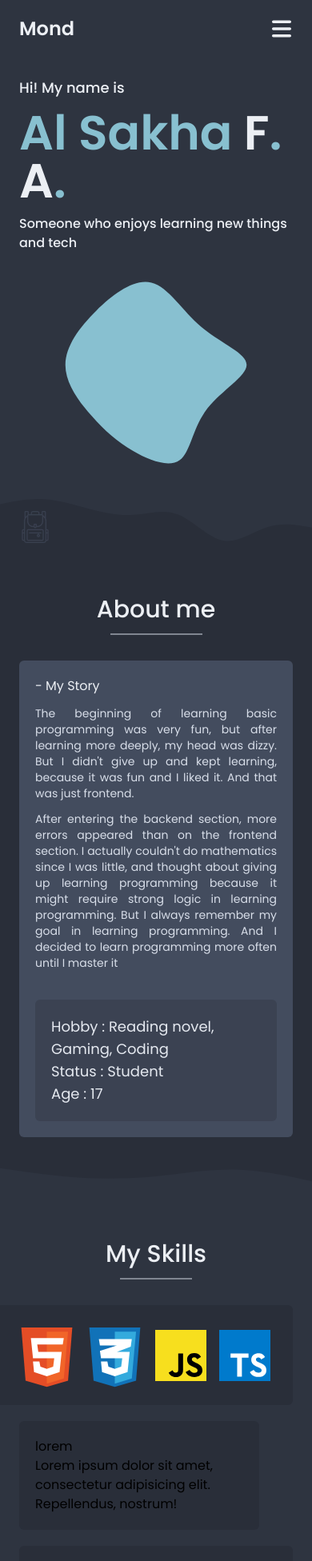
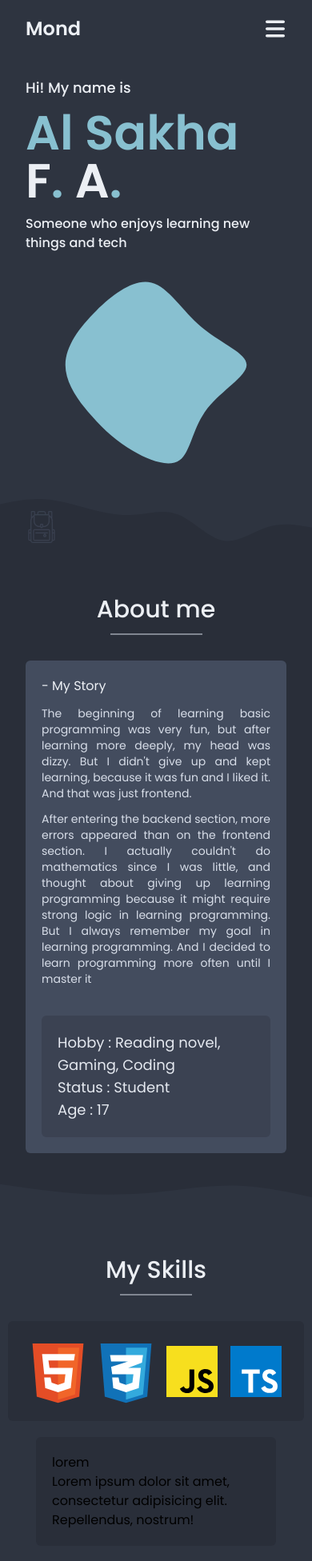
Before and after one commit to FagamBy/Portofolio, a React (Vite) app: page / in a window 390 px wide. Shown: the top 1952 px of the page at 80% size. Built offline with nearby package versions, Linux system fonts and the light colour scheme.

Commit message:
fix: fix layout responsive

```diff
--- a/src/components/Navbar.jsx
+++ b/src/components/Navbar.jsx
@@ -13,7 +13,7 @@ const Navbar = () => {
     });
   }, []);
   return (
-    <nav className={`w-full flex py-5 justify-between items-center top-0 right-0 px-6 big:px-12 xl:px-20 xxl:px-28 z-[1000]
+    <nav className={`w-full flex py-5 justify-between items-center top-0 right-0 px-8 big:px-20 xl:px-36 xxl:px-40 z-[1000]
       fixed ${scroll ? "stickys" : "bstickys"}
       bg-[#2e3440]
       `}
@@ -26,8 +26,7 @@ const Navbar = () => {
           <li
             key={nav.id}
             className={`font-medium cursor-pointer text-[16px] py-[0.3rem] px-2 text-[#ECEFF4] rounded-[0.300rem]
-            transition duration-0
-            hover:bg-[#4C566A] hover:duration-300
+            hover:bg-[#4C566A]
             ${index === navLinks.length - 1 ? "mr-0" : "mr-10"}`}
           >
             <a href={`#${nav.id}`}>{nav.title}</a>
--- a/src/pages/About.jsx
+++ b/src/pages/About.jsx
@@ -5,7 +5,7 @@ import { motion } from "framer-motion";
 const About = () => {
   return (
     <div className="bg-[#292e39] flex flex-col">
-      <div className="spacer layer1 flex items-center justify-start px-6 big:px-12 xl:px-20 xxl:px-28 absolute">
+      <div className="spacer layer1 flex items-center justify-start px-8 big:px-20 xl:px-36 xxl:px-40 absolute">
         <Backpack/>
       </div>
 
@@ -25,7 +25,7 @@ const About = () => {
             ></motion.div>
           </div>
 
-          <div className="flex ss:flex-row flex-col ss:space-y-0 space-y-9 items-center justify-between bg-[#434C5E] mx-6 big:mx-12 xl:mx-20 xxl:mx-28 p-5 mt-8 rounded-md">
+          <div className="flex ss:flex-row flex-col ss:space-y-0 space-y-9 items-center justify-between bg-[#434C5E] mx-8 big:mx-20 xl:mx-36 xxl:mx-40 p-5 mt-8 rounded-md">
             <div className="flex flex-col ss:w-[40%] space-y-3">
               <h1 className="text-[#eceff4]">- My Story</h1>
               <p className="text-justify text-wrap text-[#D8DEE9] text-sm">
--- a/src/pages/Home.jsx
+++ b/src/pages/Home.jsx
@@ -2,7 +2,7 @@ import React from "react";
 
 const Home = () => {
   return (
-    <div id="home" className="bg-[#2e3440] flex sm:flex-row flex-col items-center px-6 big:px-12 xl:px-20 xxl:px-28
+    <div id="home" className="bg-[#2e3440] flex sm:flex-row flex-col items-center px-8 big:px-20 xl:px-36 xxl:px-40
       sm:justify-between pt-24"
     >
       <div className="flex flex-col space-y-3">
--- a/src/pages/Skills.jsx
+++ b/src/pages/Skills.jsx
@@ -7,7 +7,7 @@ const Skills = () => {
   return (
     <div className="bg-[#2e3440] flex flex-col">
       <div
-        className="spacer layer2 flex items-center justify-start px-6 absolute"
+        className="spacer layer2 absolute"
       >
       </div>
 
@@ -26,8 +26,8 @@ const Skills = () => {
             ></motion.div>
           </div>
 
-          <div className="flex flex-col mx-6 big:mx-12 xl:mx-20 xxl:mx-28 mt-8 space-y-5">
-            <div className="flex justify-end">
+          <div className="flex flex-col mx-8 big:mx-20 xl:mx-36 xxl:mx-40 mt-8 space-y-5">
+            <div className="flex sm:justify-end justify-center">
               <div className="flex items-center justify-between p-5 bg-[#292e39] w-[450px] rounded-md">
                 <IconHtml/>
                 <IconCss/>
@@ -36,14 +36,14 @@ const Skills = () => {
               </div>
             </div>
 
-            <div className="flex justify-start">
+            <div className="flex sm:justify-start justify-center">
               <div className="flex flex-col items-start p-5 bg-[#292e39] w-[300px] rounded-md">
                 <h1>lorem</h1>
                 <p>Lorem ipsum dolor sit amet, consectetur adipisicing elit. Repellendus, nostrum!</p>
               </div>
             </div>
 
-            <div className="flex justify-end">
+            <div className="flex sm:justify-end justify-center">
               <div className="flex items-center justify-between w-[450px] p-5 bg-[#292e39] rounded-md">
                 <IconTailwind/>
                 <IconReact/>
--- a/tailwind.config.js
+++ b/tailwind.config.js
@@ -9,7 +9,7 @@ export default {
     screens: {
       xs: "360px",
       ss: "560px",
-      sm: "760px",
+      sm: "900px",
       md: "1060px",
       lg: "1200px",
       big: "1400px",
```
